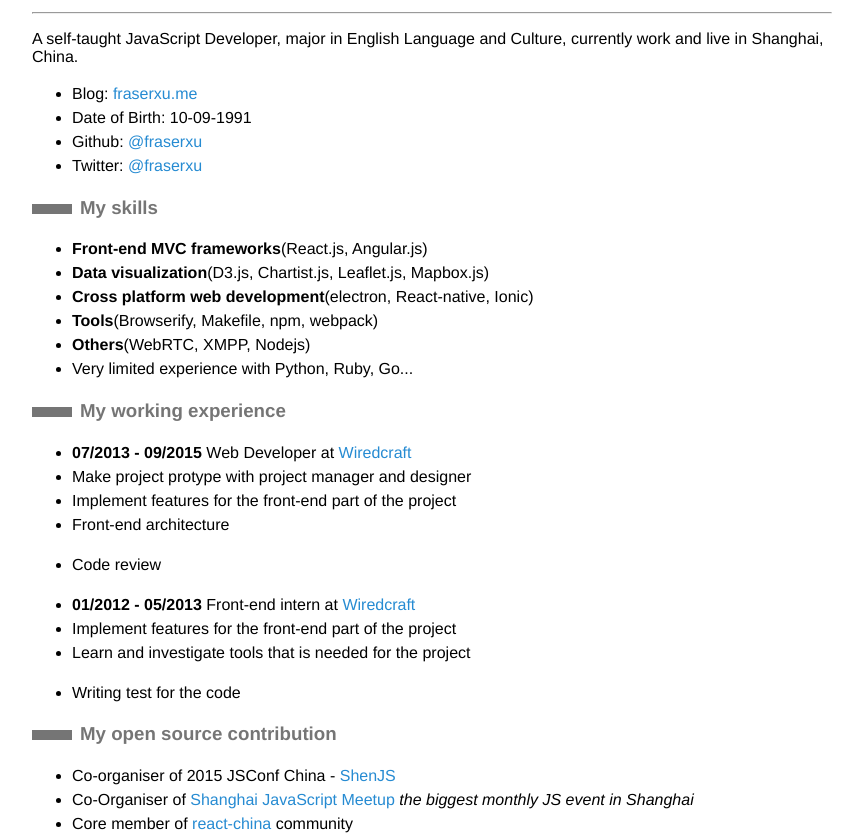
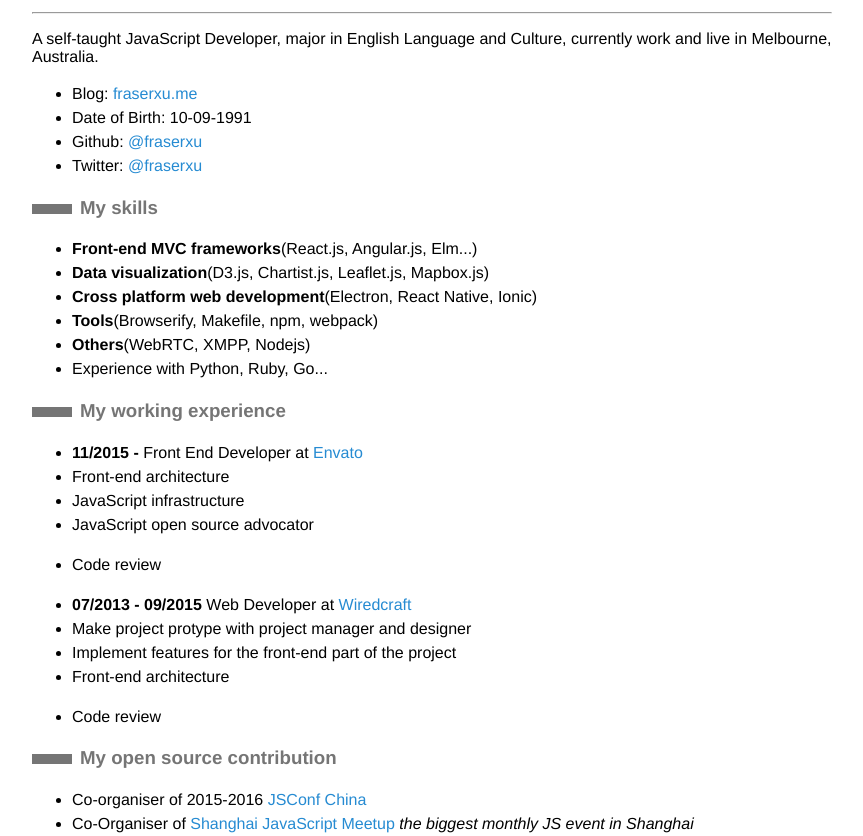
Before and after one commit to fraserxu/resume, a plain HTML site: page index.html in a window 1280 px wide. Shown: the part 114-950 px from the top of the page, without its empty margins (208-1071 px from the left). Drawn offline with Linux system fonts and the light colour scheme.

Commit message:
update resume

```diff
--- a/index.html
+++ b/index.html
@@ -11,7 +11,7 @@
 <body>
 <h1 id="fraser-xu">Fraser Xu</h1>
 <hr />
-<p>A self-taught JavaScript Developer, major in English Language and Culture, currently work and live in Shanghai, China.</p>
+<p>A self-taught JavaScript Developer, major in English Language and Culture, currently work and live in Melbourne, Australia.</p>
 <ul>
 <li>Blog: <a href="https://fraserxu.me">fraserxu.me</a></li>
 <li>Date of Birth: 10-09-1991</li>
@@ -20,34 +20,36 @@
 </ul>
 <h3 id="my-skills">My skills</h3>
 <ul>
-<li><strong>Front-end MVC frameworks</strong>(React.js, Angular.js)</li>
+<li><strong>Front-end MVC frameworks</strong>(React.js, Angular.js, Elm...)</li>
 <li><strong>Data visualization</strong>(D3.js, Chartist.js, Leaflet.js, Mapbox.js)</li>
-<li><strong>Cross platform web development</strong>(electron, React-native, Ionic)</li>
+<li><strong>Cross platform web development</strong>(Electron, React Native, Ionic)</li>
 <li><strong>Tools</strong>(Browserify, Makefile, npm, webpack)</li>
 <li><strong>Others</strong>(WebRTC, XMPP, Nodejs)</li>
-<li>Very limited experience with Python, Ruby, Go...</li>
+<li>Experience with Python, Ruby, Go...</li>
 </ul>
 <h3 id="my-working-experience">My working experience</h3>
 <ul>
+<li><strong>11/2015 - </strong> Front End Developer at <a href="http://envato.com/">Envato</a></li>
+<li>Front-end architecture</li>
+<li>JavaScript infrastructure</li>
+<li>JavaScript open source advocator</li>
+<li><p>Code review</p></li>
 <li><strong>07/2013 - 09/2015</strong> Web Developer at <a href="http://wiredcraft.com/">Wiredcraft</a></li>
 <li>Make project protype with project manager and designer</li>
 <li>Implement features for the front-end part of the project</li>
 <li>Front-end architecture</li>
 <li><p>Code review</p></li>
-<li><strong>01/2012 - 05/2013</strong> Front-end intern at <a href="http://wiredcraft.com/">Wiredcraft</a></li>
-<li>Implement features for the front-end part of the project</li>
-<li>Learn and investigate tools that is needed for the project</li>
-<li><p>Writing test for the code</p></li>
 </ul>
 <h3 id="my-open-source-contribution">My open source contribution</h3>
 <ul>
-<li>Co-organiser of 2015 JSConf China - <a href="http://2015.jsconf.cn/">ShenJS</a></li>
+<li>Co-organiser of 2015-2016 <a href="http://jsconf.cn/">JSConf China</a></li>
 <li>Co-Organiser of <a href="http://www.meetup.com/Shanghai-JavaScript-Meetup/">Shanghai JavaScript Meetup</a> <em>the biggest monthly JS event in Shanghai</em></li>
 <li>Core member of <a href="http://react-china.org/">react-china</a> community</li>
 </ul>
 <h3 id="my-project">My project</h3>
 <h4 id="open-source">- Open source</h4>
 <ul>
+<li><a href="https://github.com/fraserxu/soundredux-native">soundredux-native</a> - A soundcloud app build with React Native and Redux</li>
 <li><a href="http://fraserxu.me/data-canvas/">data-canvas</a> - An app to visualize the data from <a href="http://datacanvas.org/sense-your-city/">data-canvas</a> project</li>
 <li><a href="https://github.com/fraserxu/gifme">gifme</a> - The easiest way to make and share a gif, right in the browser.</li>
 <li><a href="https://github.com/fraserxu/jingfm-cli">jingfm-cli</a> - start playing music from your awesome command line with jingfm-cli</li>
```
Also changed, not shown: index.txt, 4 other files.
